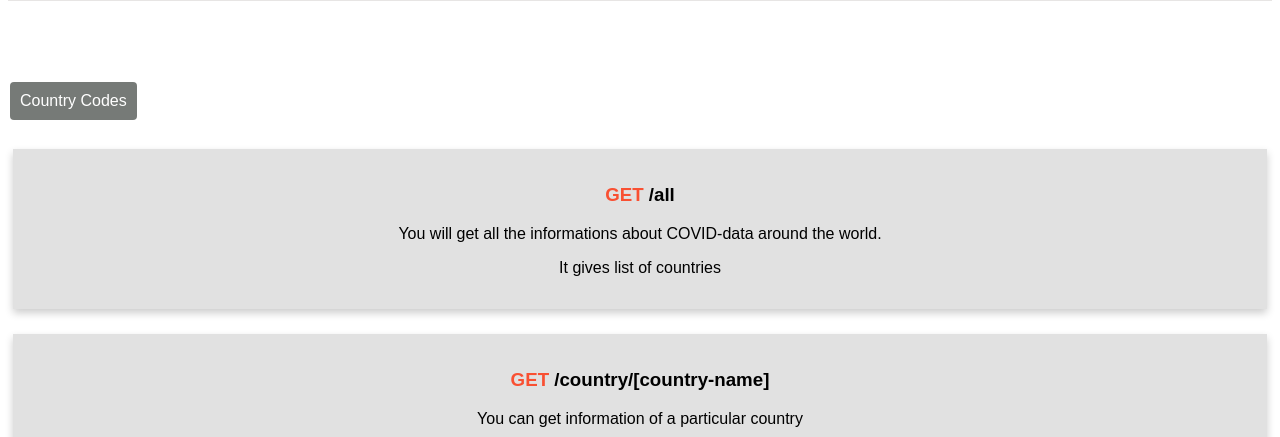
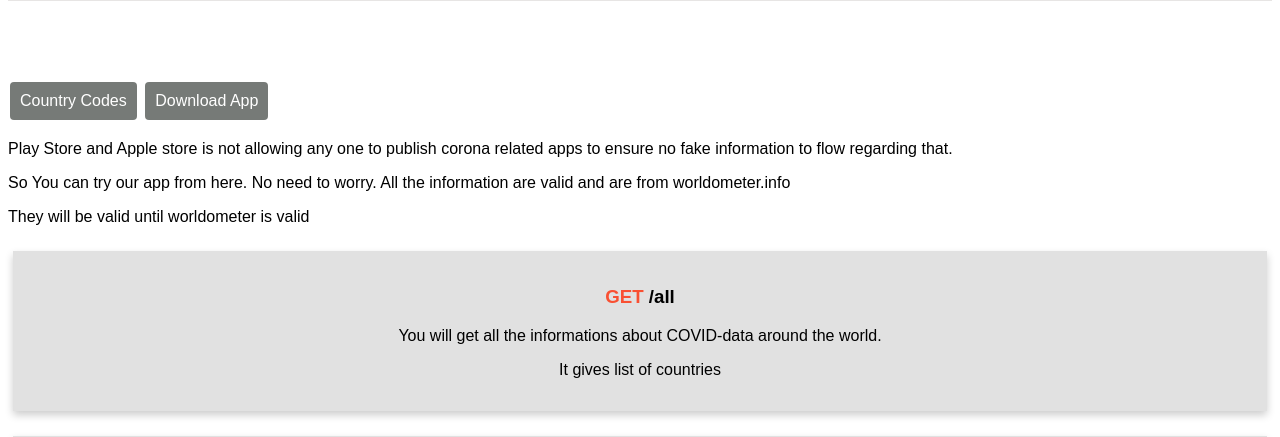
Before and after one commit to Amritaryal44/coronatracker-rest-api, a Flask app: page / in a window 1280 px wide. Shown: the part 550-987 px from the top of the page. Run offline with Flask 2, Linux system fonts and the light colour scheme.

Commit message:
short link of app

```diff
--- a/templates/index.html
+++ b/templates/index.html
@@ -150,6 +150,10 @@ h2 {
 <h2 class="elegantshadow">Corona Tracker REST API<p class="developer">by Amrit Aryal</p></h2>
 
 <button class="codeButton"><a href="/codes" style="text-decoration: none;color: white;">Country Codes</a></button>
+<button class="codeButton"><a href="gestyy.com/w9cvwt" style="text-decoration: none;color: white;">Download App</a></button>
+<p>Play Store and Apple store is not allowing any one to publish corona related apps to ensure no fake information to flow regarding that.</p>
+<p>So You can try our app from here. No need to worry. All the information are valid and are from worldometer.info</p>
+<p>They will be valid until worldometer is valid</p>
 <div class="row">
   <div class="column">
     <div class="card">
```
